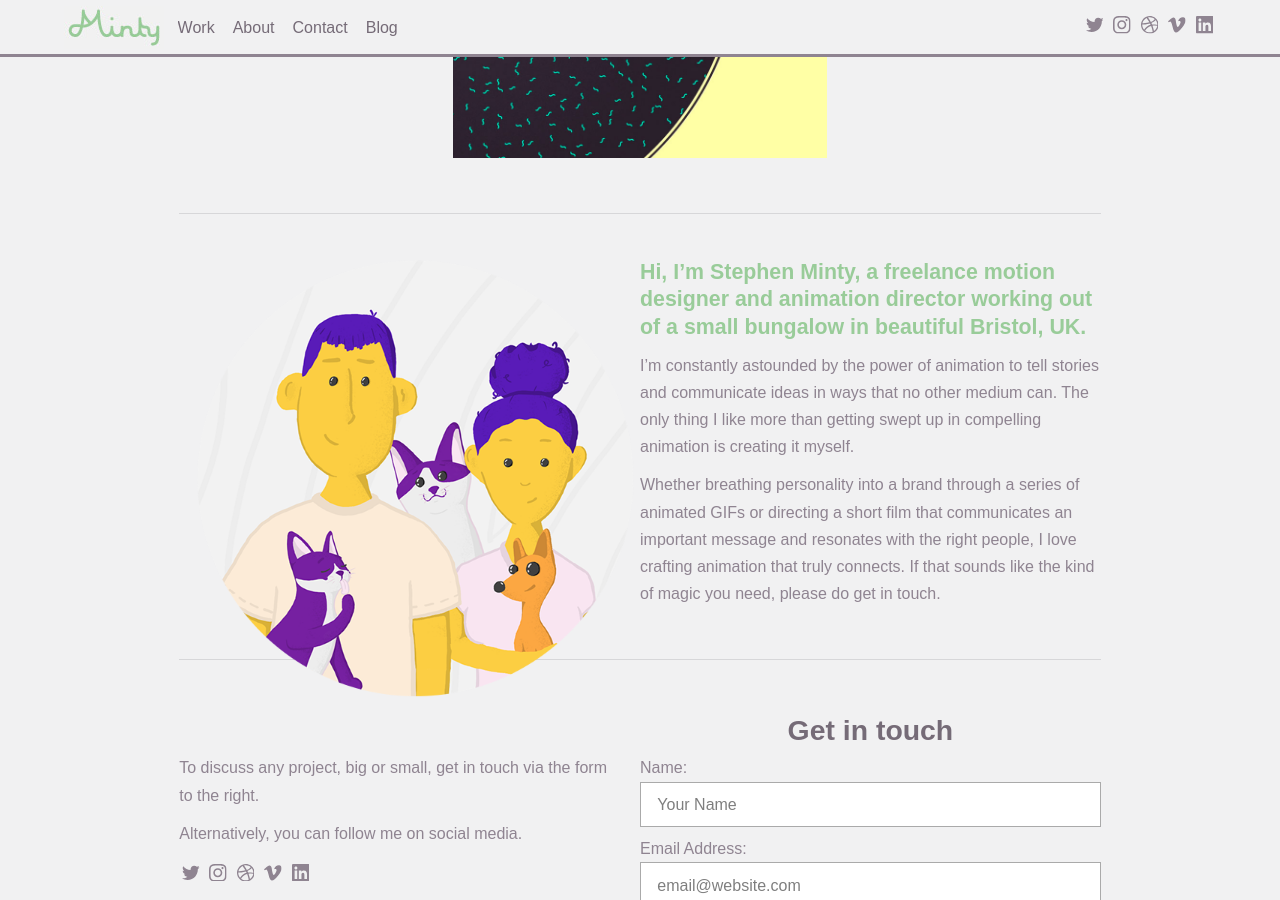
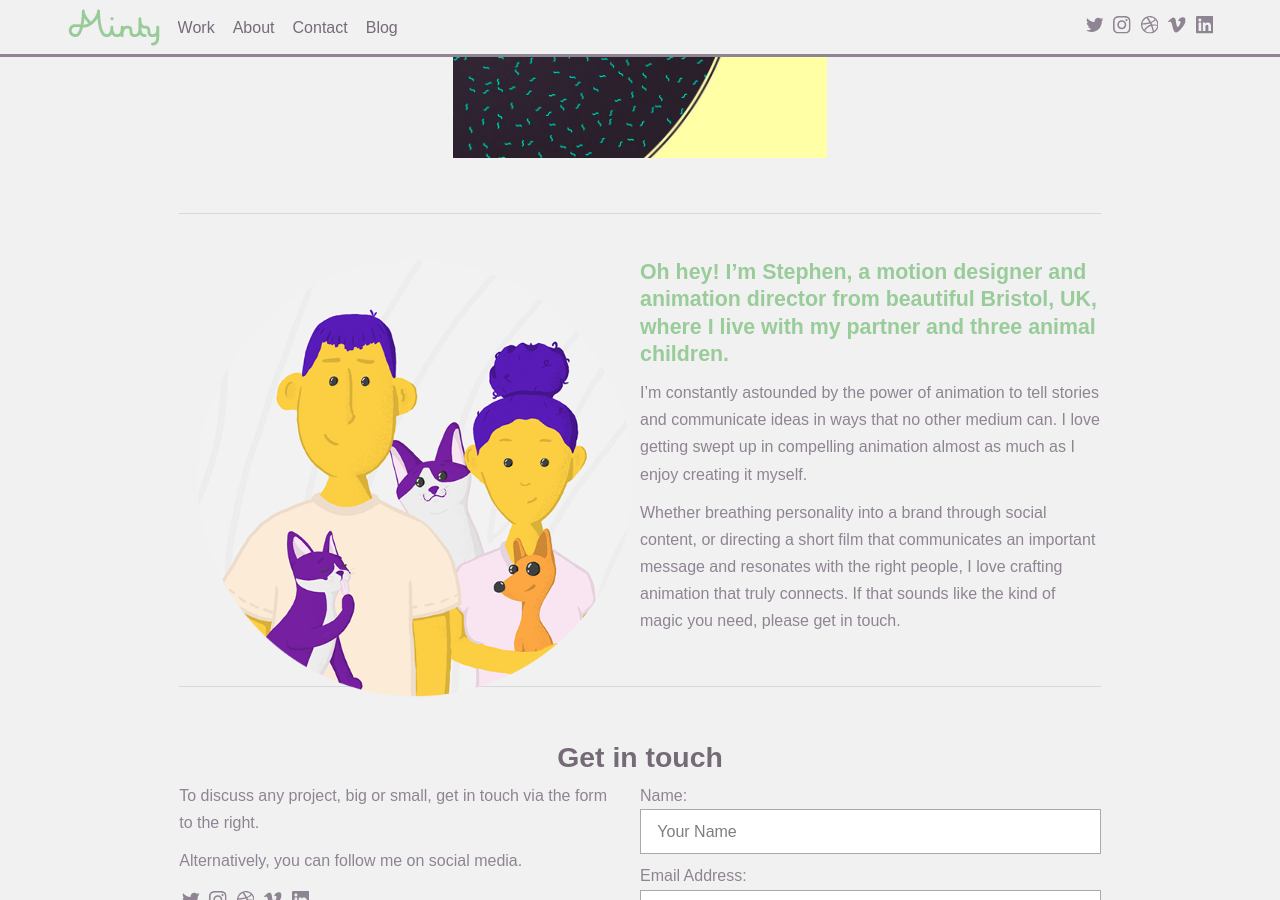
Before and after one commit to StephenMinty/itsminty.co.uk, a Jekyll site: the page built from index.md, in a window 1280 px wide and 900 px high, scrolled down 1683 px. Built offline with Jekyll 4.4.1, drawn with Linux system fonts in a browser that asks for light colours; some web fonts are replaced.

Commit message:
Updated Index

```diff
--- a/index.md
+++ b/index.md
@@ -13,11 +13,11 @@ layout: home
 
 {% include figure.html image="/uploads/Family Portrait_website_600.png" position="right" %}{: style="width: 50%; float: left;"}
 
-#### Hi, I'm Stephen Minty, a freelance motion designer and animation director working out of a small bungalow in beautiful Bristol, UK.
+#### Oh hey! I'm Stephen, a motion designer and animation director from beautiful Bristol, UK, where I live with my partner and three animal children.
 
-I'm constantly astounded by the power of animation to tell stories and communicate ideas in ways that no other medium can. The only thing I like more than getting swept up in compelling animation is creating it myself.
+I'm constantly astounded by the power of animation to tell stories and communicate ideas in ways that no other medium can. I love getting swept up in compelling animation almost as much as I enjoy creating it myself.
 
-Whether breathing personality into a brand through a series of animated GIFs or directing a short film that communicates an important message and resonates with the right people, I love crafting animation that truly connects. If that sounds like the kind of magic you need, please do get in touch.
+Whether breathing personality into a brand through social content, or directing a short film that communicates an important message and resonates with the right people, I love crafting animation that truly connects. If that sounds like the kind of magic you need, please get in touch.
 
 <div id="contact"></div>
 
```
